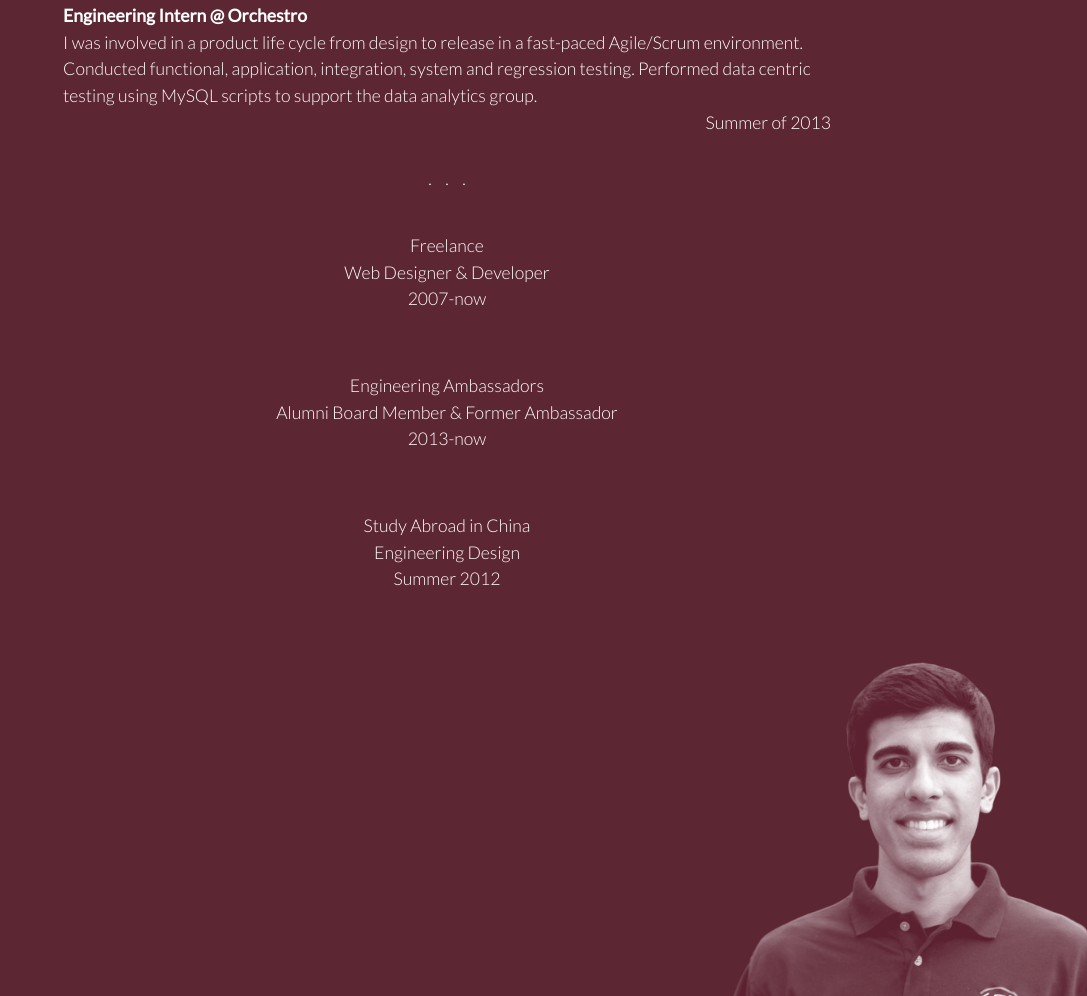
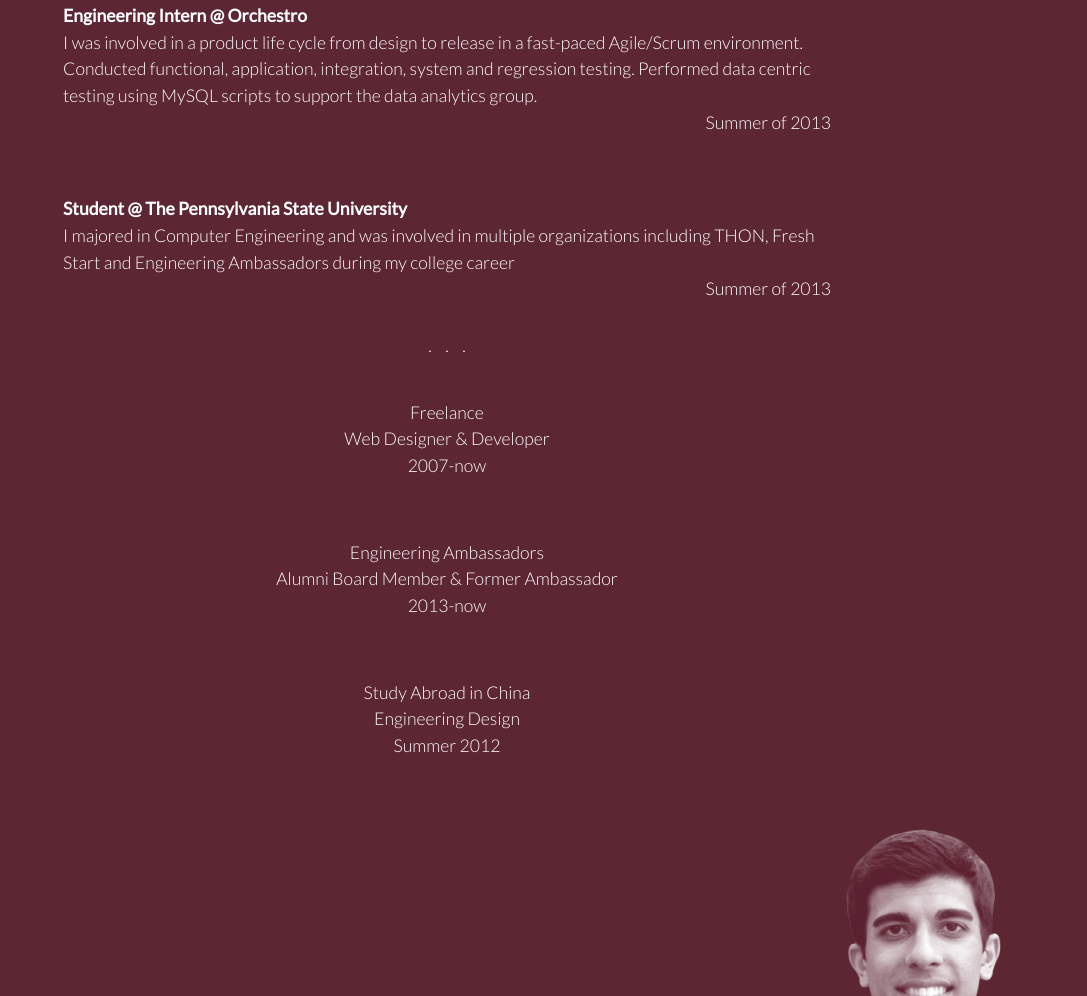
Before and after one commit to nealmalkani/personal-portfolio, a plain HTML site: page index.html in a window 1280 px wide. Shown: the part 1397-2393 px from the top of the page, without its empty margins (193-1280 px from the left). Drawn offline with nearby package versions, Linux system fonts and the light colour scheme.

Commit message:
deleted unused files

```diff
--- a/index.html
+++ b/index.html
@@ -49,6 +49,13 @@
 						<br /><div class="exp-date">Summer of 2013</div>
 					</div>
 				</div>
+				<div class="work-item">
+					<!-- <div class="expIcon"><img src="newImages/data-exp.png" /></div> -->
+					<div class="expDesc"><b>Student @ The Pennsylvania State University</b><br />
+						<span>I majored in Computer Engineering and was involved in multiple organizations including THON, Fresh Start and Engineering Ambassadors during my college career</span>
+						<br /><div class="exp-date">Summer of 2013</div>
+					</div>
+				</div>
 			</div>
 			<div class="dot-gap">.&nbsp;&nbsp;&nbsp;&nbsp;.&nbsp;&nbsp;&nbsp;&nbsp;.</div>
 			<div class="exp-horizontal">
```
Also changed, not shown: ProximaNova-Light.otf (deleted), newImages/me.png (deleted).
